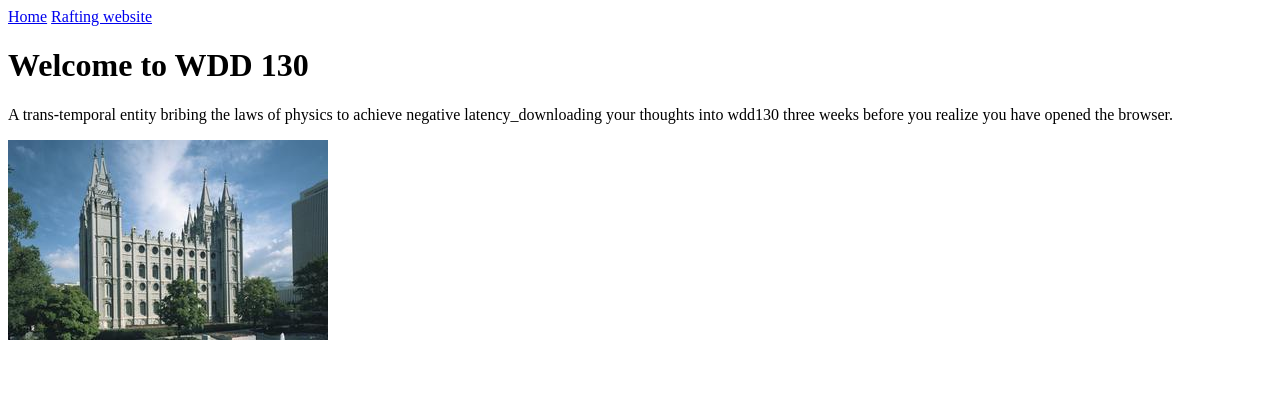
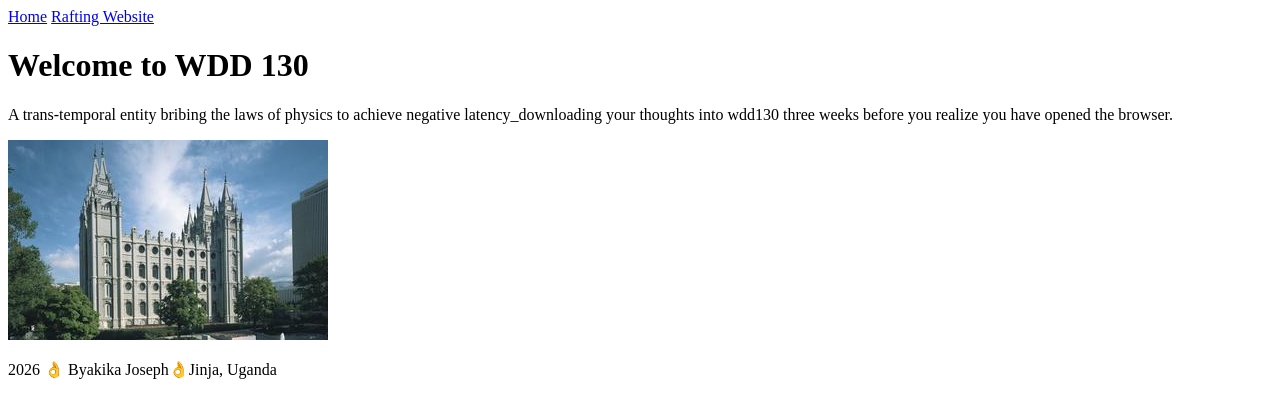
Before and after one commit to byakika1joseph/wdd130, a plain HTML site: page index.html in a window 1280 px wide. Drawn offline with Linux system fonts and the light colour scheme.

Commit message:
gdkcldjlkd

```diff
--- a/index.html
+++ b/index.html
@@ -13,22 +13,27 @@
     <header>
         <nav>
             <a href="#">Home</a>
-            <a href="wwr/">Rafting website</a>
+            <a href="wwr/">Rafting Website</a>
         </nav>
     </header>
+
     <main>
-
 
         <h1>Welcome to WDD 130</h1>
 
-        <p>A trans-temporal entity bribing the laws of physics to achieve negative
+        <p>
+            A trans-temporal entity bribing the laws of physics to achieve negative
             latency_downloading
             your thoughts into wdd130 three weeks before you realize you have opened the browser.
         </p>
     </main>
 
+    <img src="images/salt-lake-temple.jpg" alt="Profile">
 
-    <img src="images/salt-lake-temple.jpg" alt="The Salt Lake Temple.">
+<footer>
+    <p> 2026 👌 Byakika Joseph👌Jinja, Uganda</p>
+</footer>
+
 </body>
 
 </html>
```
